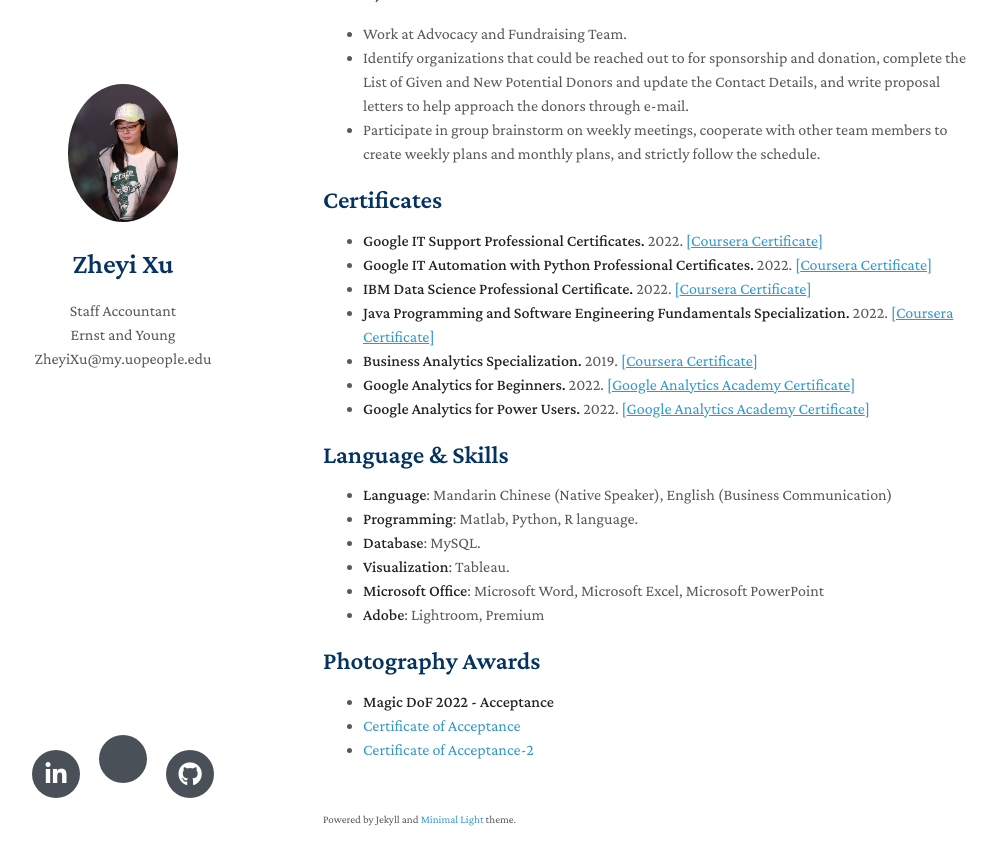
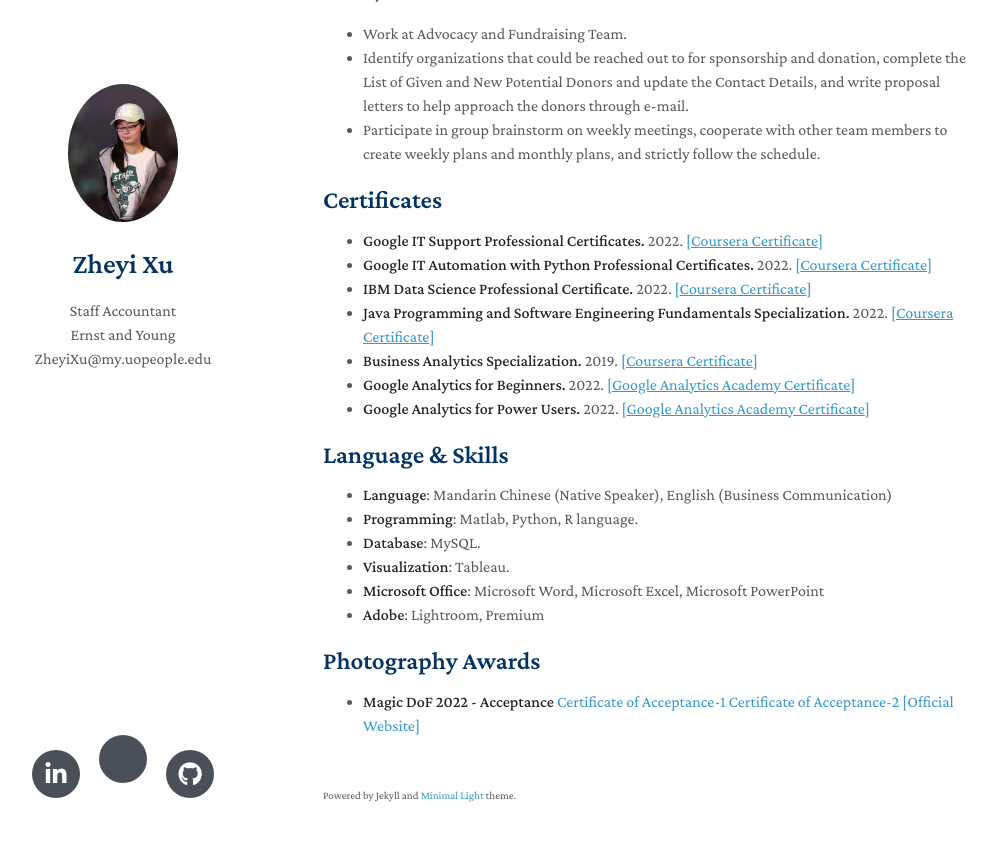
Before and after one commit to zheyixu99/zheyi-resume, a Jekyll site: the page built from index.md, in a window 1280 px wide and 900 px high, scrolled down 2583 px. Shown: the top 865 px of the window, without its empty margins (147-1144 px from the left). Built offline with Jekyll 4.4.1, drawn with Linux system fonts in a browser that asks for light colours; nearby versions of some CDN libraries; a style sheet for code colours, icons or effects is not loaded; our own code applies the rules of GitHub Pages for plain Markdown files.

Commit message:
Update index.md

```diff
--- a/index.md
+++ b/index.md
@@ -152,6 +152,4 @@ layout: homepage
 - **Adobe**: Lightroom, Premium
 
 ## Photography Awards
-- **Magic DoF 2022 - Acceptance**
-- [Certificate of Acceptance](https://zheyi-resume.vercel.app/assets/img/photocontest/ZheyiXu(China)-CoExistence.jpg)
-- [Certificate of Acceptance-2](https://zheyi-resume.vercel.app/assets/img/photocontest/ZheyiXu(China)-FishingintheAutumnMorning.jpg)
+- **Magic DoF 2022 - Acceptance** [Certificate of Acceptance-1](https://zheyi-resume.vercel.app/assets/img/photocontest/ZheyiXu(China)-CoExistence.jpg) [Certificate of Acceptance-2](https://zheyi-resume.vercel.app/assets/img/photocontest/ZheyiXu(China)-FishingintheAutumnMorning.jpg) <a href="https://dof.photomagart.com/">[Official Website]</a>
```
